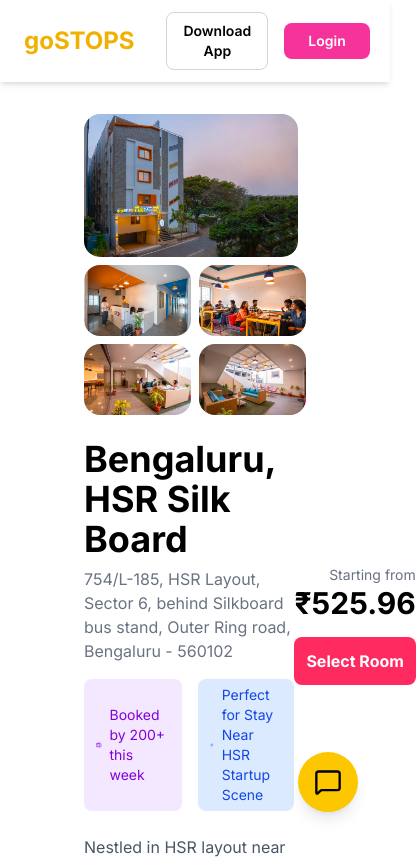
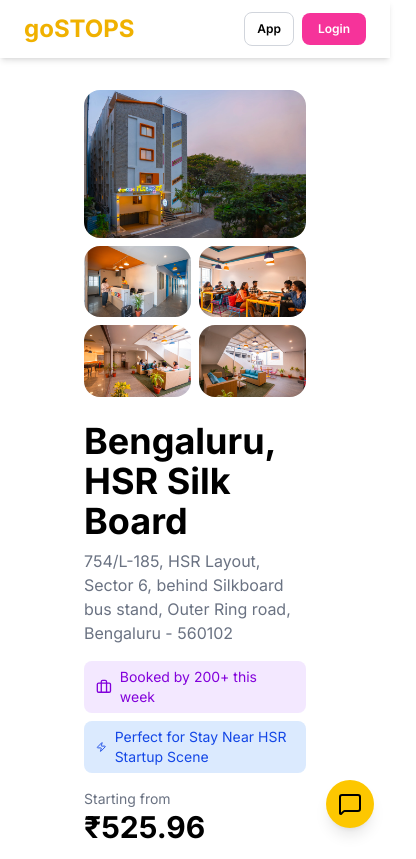
Before and after one commit to Rushikumar-06/gostop, a Next.js app: page / in a window 390 px wide. Shown: the top 859 px of the page, 416 px wide, since content can reach past the window. Built offline with nearby package versions, Linux system fonts and the light colour scheme.

Commit message:
ui update for responsive

```diff
--- a/components/layout/ChatButton.jsx
+++ b/components/layout/ChatButton.jsx
@@ -2,8 +2,8 @@
 
 const ChatButton = () => {
     return (
-        <button className="fixed bottom-8 right-8 bg-yellow-400 p-4 rounded-full shadow-lg hover:bg-yellow-500 transition-colors z-50">
-            <MessageSquare size={28} className="text-black" />
+        <button className="fixed bottom-4 right-4 sm:bottom-6 sm:right-6 md:bottom-8 md:right-8 bg-yellow-400 p-3 sm:p-4 rounded-full shadow-lg hover:bg-yellow-500 transition-colors z-50">
+            <MessageSquare size={24} className="sm:size-[28px] text-black" />
         </button>
     );
 };
--- a/components/layout/Header.jsx
+++ b/components/layout/Header.jsx
@@ -3,28 +3,36 @@
 
 const Header = () => {
   return (
-    <header className="bg-white shadow-md sticky top-0 z-50">
+    <div className="bg-white shadow-md sticky top-0 z-50">
       <div className="container mx-auto px-6 py-3 flex justify-between items-center">
-        <div className="flex items-center space-x-8">
+        <div className="flex items-center justify-between w-full md:w-auto space-x-8">
           <div className="text-2xl font-bold text-yellow-500">goSTOPS</div>
-          <nav className="hidden md:flex items-center space-x-6 text-sm font-medium text-gray-600">
-            <a href="#" className="hover:text-pink-500 flex items-center">Destinations <ChevronDown size={16} className="ml-1" /></a>
-            <a href="#" className="hover:text-pink-500">Workation</a>
-            <a href="#" className="hover:text-pink-500">Coliving</a>
-            <a href="#" className="hover:text-pink-500 flex items-center">goSTOPS for Business <ChevronDown size={16} className="ml-1" /></a>
-            <a href="#" className="hover:text-pink-500 flex items-center">Collaborate with Us <ChevronDown size={16} className="ml-1" /></a>
+          <nav className="hidden  md:flex justify-between w-full space-x-6 text-sm font-medium text-gray-600">
+            <a href="#" className=" flex items-center">Destinations <ChevronDown size={16} className="ml-1" /></a>
+            <a href="#" className="">Workation</a>
+            <a href="#" className="">Coliving</a>
+            <a href="#" className="flex items-center">goSTOPS for Business <ChevronDown size={16} className="ml-1" /></a>
+            <a href="#" className=" flex items-center">Collaborate with Us <ChevronDown size={16} className="ml-1" /></a>
           </nav>
         </div>
-        <div className="flex items-center space-x-4">
-          <button className="border border-gray-300 rounded-lg px-4 py-2 text-sm font-semibold hover:bg-gray-100">
+        <div className="hidden sm:flex items-center space-x-4">
+          <button className="border border-gray-300 rounded-2xl px-4 py-2 text-sm font-semibold hover:bg-gray-100">
             Download App
           </button>
-          <button className="bg-pink-500 text-white rounded-lg px-6 py-2 text-sm font-semibold hover:bg-pink-600">
+          <button className="bg-red-500 text-white rounded-lg px-6 py-2 text-sm font-semibold hover:bg-pink-600">
+            Login
+          </button>
+        </div>
+        <div className="flex sm:hidden items-center space-x-2">
+          <button className="border border-gray-300 rounded-lg px-3 py-2 text-xs font-semibold hover:bg-gray-100">
+            App
+          </button>
+          <button className="bg-pink-500 text-white rounded-lg px-4 py-2 text-xs font-semibold hover:bg-pink-600">
             Login
           </button>
         </div>
       </div>
-    </header>
+    </div>
   );
 };
 
--- a/components/sections/HeroGallery.jsx
+++ b/components/sections/HeroGallery.jsx
@@ -3,8 +3,8 @@
 
 const HeroGallery = () => {
   return (
-    <div className="grid grid-cols-1 lg:grid-cols-4 gap-2  overflow-hidden  ">
-      <div className="lg:col-span-2 rounded-2xl overflow-hidden relative">
+    <div className="grid grid-cols-1 sm:grid-cols-2 lg:grid-cols-4 gap-2 overflow-hidden">
+      <div className="sm:col-span-2 lg:col-span-2 rounded-2xl overflow-hidden relative">
         <Image
           src="/images/hero-1.webp"
           alt="goSTOPS HSR Layout exterior"
@@ -14,7 +14,7 @@
         />
       </div>
 
-      <div className="grid grid-cols-2 gap-2 rounded-2xlgap-2 col-span-2">
+      <div className="grid grid-cols-2 gap-2 sm:col-span-2">
         <div className=" ">
           <Image
             src="/images/hero-2.webp"
--- a/components/sections/HostelInfo.jsx
+++ b/components/sections/HostelInfo.jsx
@@ -3,15 +3,15 @@
 const HostelInfo = () => {
   return (
     <div className="mt-6">
-      <div className="flex flex-row items-center justify-between">
-        <div>
+      <div className="flex flex-col md:flex-row md:items-center md:justify-between gap-4">
+        <div className="w-full md:w-auto">
           <h1 className="text-4xl font-bold">Bengaluru, HSR Silk Board</h1>
           <p className="text-gray-500 mt-2">
             754/L-185, HSR Layout, Sector 6, behind Silkboard bus stand, Outer
             Ring road, Bengaluru - 560102
           </p>
 
-          <div className="flex space-x-4 mt-4">
+          <div className="flex flex-wrap gap-2 mt-4">
             <div className="flex items-center text-sm bg-purple-100 text-purple-700 px-3 py-1.5 rounded-lg">
               <Briefcase size={16} className="mr-2" />
               Booked by 200+ this week
@@ -22,13 +22,13 @@
             </div>
           </div>
         </div>
-        <div>
-          <div className="flex flex-col items-end mb-4">
+        <div className="w-full md:w-auto">
+          <div className="flex flex-col items-start md:items-end mb-4">
             <p className="text-sm text-gray-500">Starting from</p>
             <p className="text-3xl font-bold">₹525.96</p>
           </div>
 
-          <button className="w-full  text-white font-bold py-3 rounded-lg bg-[#ff2a5f]">
+          <button className="w-full text-white font-bold py-3 rounded-lg bg-[#ff2a5f]">
             Select Room
           </button>
         </div>
```
